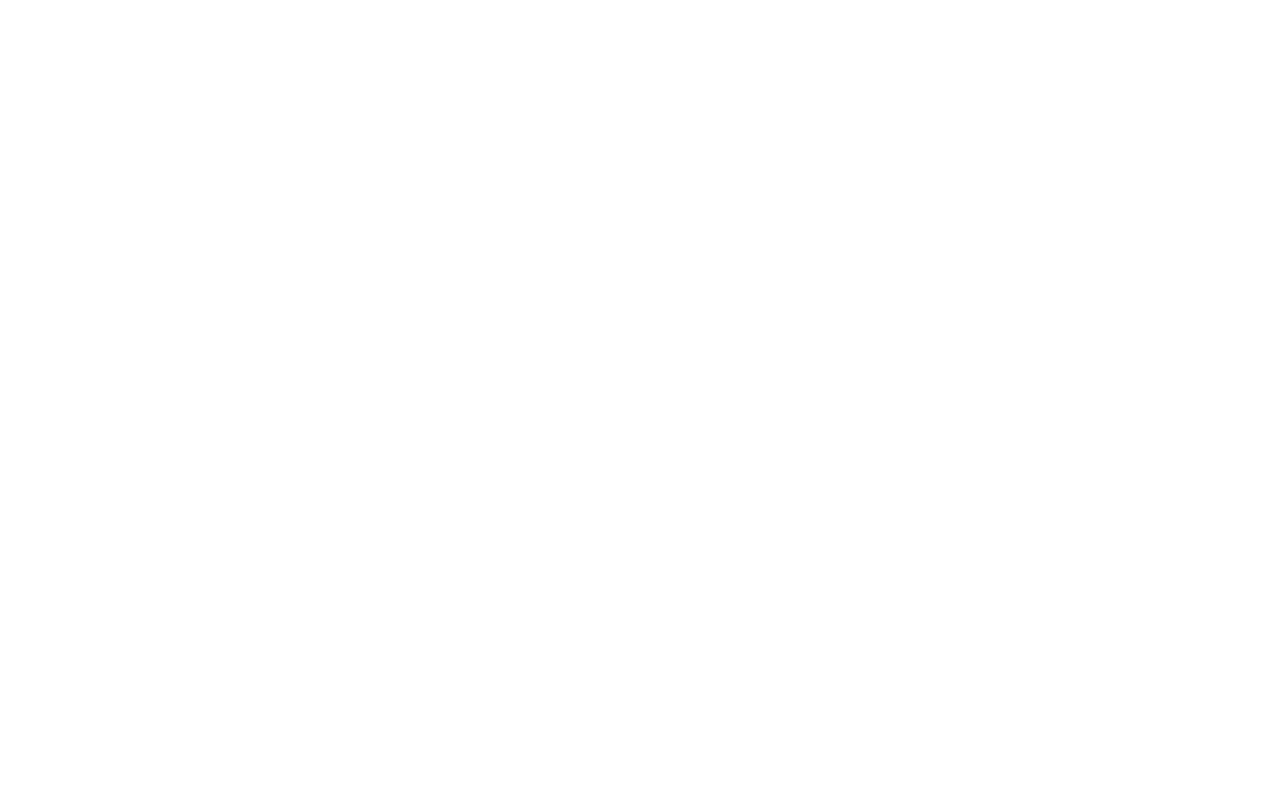
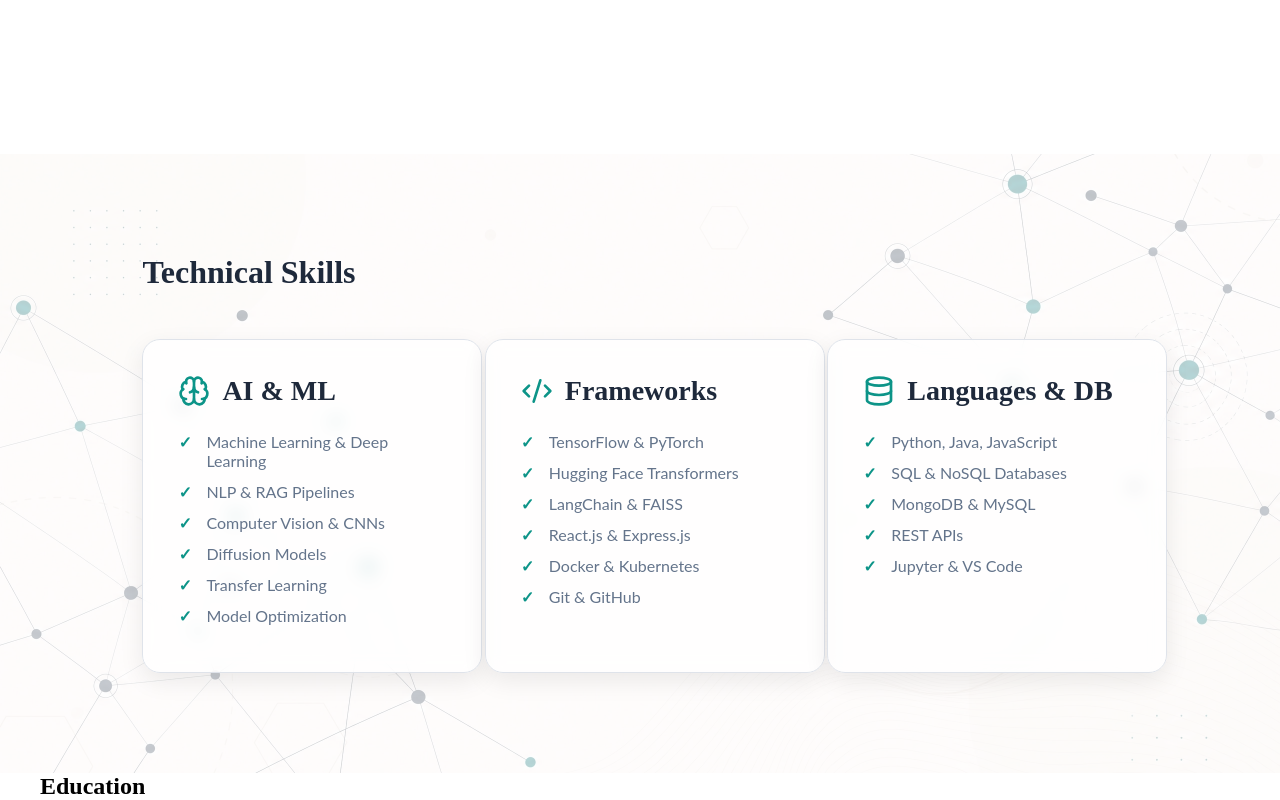
Before and after one commit to GeedipalliVasu/portfolio, a React (Vite) app: page / in a window 1280 px wide. Shown: the part 2546-3346 px from the top of the page. Before the commit the page ends 2700 px from the top, so only its background shows below. Built offline with nearby package versions, Linux system fonts and the light colour scheme.

Commit message:
added skills

```diff
--- a/src/App.css
+++ b/src/App.css
@@ -63,6 +63,7 @@
  background-repeat: no-repeat;
  padding-top: 20px;
  text-align: left;
+ margin-bottom: 0;
 }
 
 .hero .container{
@@ -287,3 +288,97 @@
 .project project-reverse {
   flex-direction: row-reverse;
 }
+
+.skills{
+  background-image:url("./assets/skill\ back.png");
+  padding: 100px 8%;
+  position: relative;
+  background-size: cover;
+  background-position: center;
+  background-repeat: no-repeat;
+
+}
+
+.skills::before {
+  content: "";
+  position: absolute;
+  inset: 0;
+  background: rgba(255, 255, 255, 0.7); /* increase/decrease */
+  z-index: 0;
+}
+
+.skills > * {
+  position: relative;
+  z-index: 1;
+}
+
+.skills h2{
+  font-size: 2rem;
+  margin-bottom: 3rem;
+  color:#1E293B;
+}
+
+.skills-grid{
+  display: grid;
+  grid-template-columns: repeat(auto-fit,minmax(300px,1fr));
+  gap:2rem;
+}
+
+.skills-container {
+  display: flex;
+  justify-content: center;
+  gap: 40px;
+  flex-wrap: wrap;
+}
+
+.skill-card {
+  background: rgba(255,255,255,0.75);
+  backdrop-filter: blur(8px);
+  width: 340px;
+  padding: 35px;
+  border-radius: 18px;
+  border: 1px solid #dfe3ea;
+  box-shadow: 0 8px 25px rgba(0,0,0,0.08);
+  transition: 0.3s ease;
+}
+
+.skill-card:hover {
+ box-shadow: 0 10px 30px rgba(0, 0, 0, 0.1);
+ transform: translateY(-8px);
+}
+
+.skill-card h3 {
+ font-size: 1.75rem;
+ margin-bottom: 25px;
+ color: #1E293B;
+ display: flex;
+ align-items: center;
+ gap:12px;
+ font-family: "Playfair Display",serif;
+}
+
+.skill-card ul {
+ list-style: none;
+ padding: 0;
+ margin: 0;
+}
+
+.skill-card li {
+ font-family: Lato,sans-serif;
+ color: #64748B;
+ margin-bottom: 0.75rem;
+ padding-left: 28px;
+ position: relative;
+}
+
+.skill-card li:before {
+ content: "✓";
+ color: #0D9488;
+ position: absolute;
+ left: 0;
+ font-weight: bold;
+}
+
+.skill-icon{
+  color: #0D9488;
+}
--- a/src/App.jsx
+++ b/src/App.jsx
@@ -5,6 +5,7 @@
 import { FiLinkedin } from "react-icons/fi";
 import ragimg from "./assets/rag.png";
 import agri from "./assets/agri.png";
+import { Brain, Code2, Database } from "lucide-react";
 
 export default function App() {
 
@@ -105,6 +106,51 @@
         </div>
       </div>
     </section>
+    <section className='skills'>
+      <div className="container">
+        <h2>Technical Skills</h2>
+        <div className="skills-grid">
+          <div className="skill-card">
+            <h3><Brain size={32} className="skill-icon"/>AI & ML</h3>
+            <ul>
+              <li>Machine Learning & Deep Learning</li>
+              <li>NLP & RAG Pipelines</li>
+              <li>Computer Vision & CNNs</li>
+              <li>Diffusion Models</li>
+              <li>Transfer Learning</li>
+              <li>Model Optimization</li>
+            </ul>
+          </div>
+          <div className="skill-card">
+            <h3><Code2 size={32} className="skill-icon"/>Frameworks</h3>
+            <ul>
+              <li>TensorFlow & PyTorch</li>
+              <li>Hugging Face Transformers</li>
+              <li>LangChain & FAISS</li>
+              <li>React.js & Express.js</li>
+              <li>Docker & Kubernetes</li>
+              <li>Git & GitHub</li>
+            </ul>
+          </div>
+          <div className="skill-card">
+            <h3><Database size={32} className="skill-icon"/>Languages & DB</h3>
+            <ul>
+              <li>Python, Java, JavaScript</li>
+              <li>SQL & NoSQL Databases</li>
+              <li>MongoDB & MySQL</li>
+              <li>REST APIs</li>
+              <li>Jupyter & VS Code</li>
+            </ul>
+          </div>
+        </div>
+      </div>
+    </section>
+    <section className='education'>
+      <div className="container">
+        <h2>Education</h2>
+      </div>
+
+    </section>
     </div>
   )
 }
```
